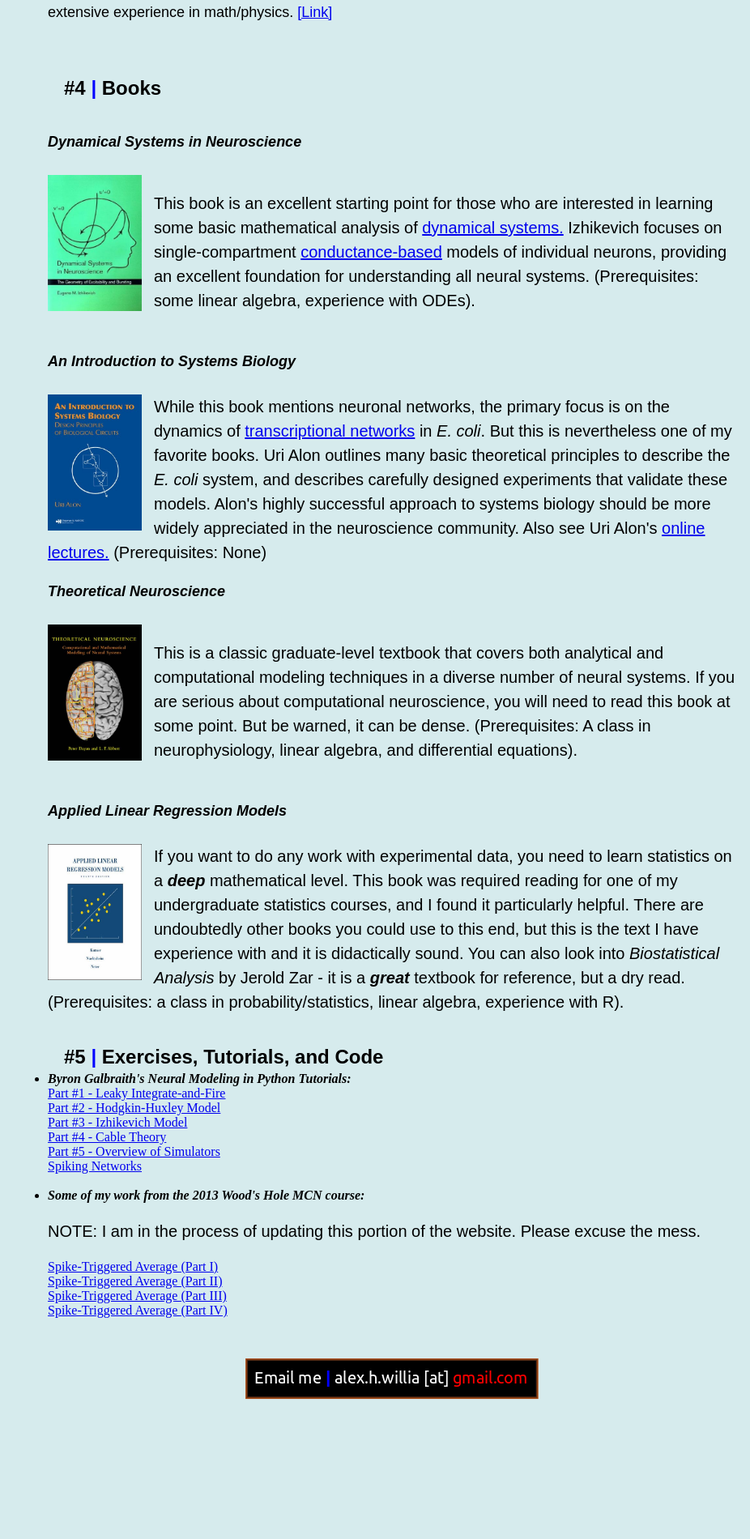
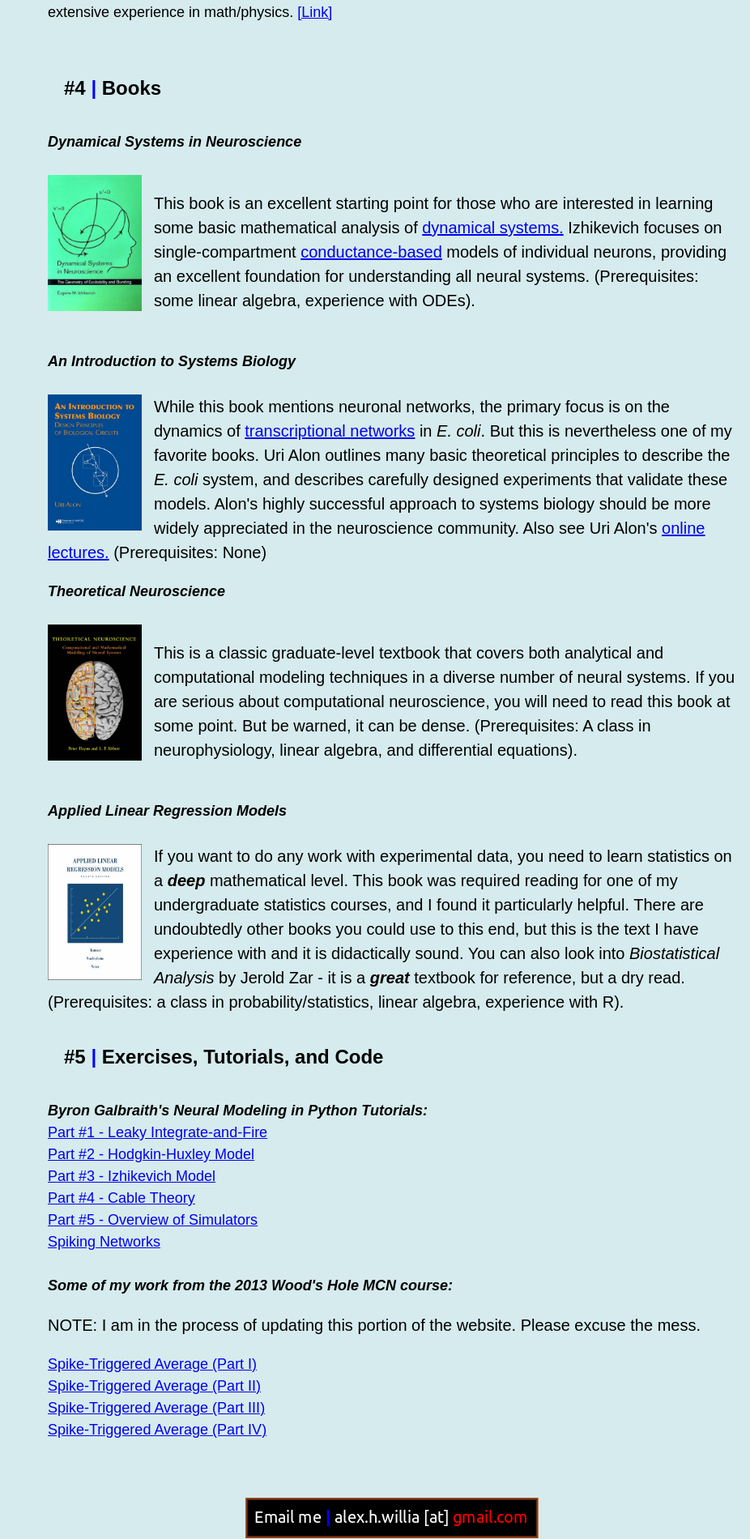
Before and after one commit to ahwillia/ahwillia.github.com, a Jekyll site: the page built from notes/index.html, in a window 1280 px wide. Shown: the part 2286-4186 px from the top of the page at 81% size, without its empty margins (354-1280 px from the left). Built offline with Jekyll 4.4.1, drawn with Linux system fonts in a browser that asks for light colours; before the commit the page ends 4014 px from its top, so only the background shows below that.

Commit message:
fixed list again

```diff
--- a/notes/index.html
+++ b/notes/index.html
@@ -183,7 +183,7 @@
     </ul>
 
   <div id="bodypara"> <b>#5 <span style="color:blue">|</span> Exercises, Tutorials, and Code</b> </div>
-  <ul>
+  <ul id="bodyul">
   <li><i><b>
     Byron Galbraith's Neural Modeling in Python Tutorials:
   </b></i></li>
```
